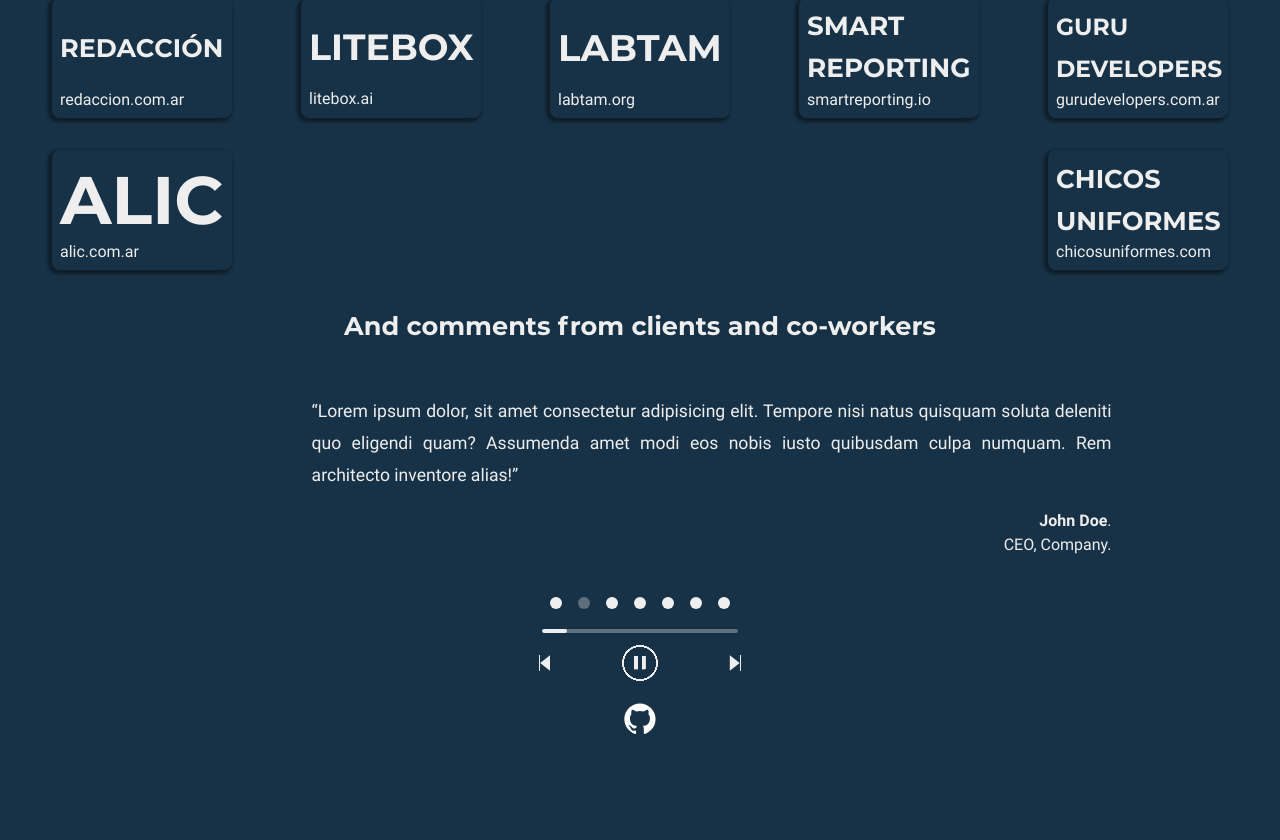
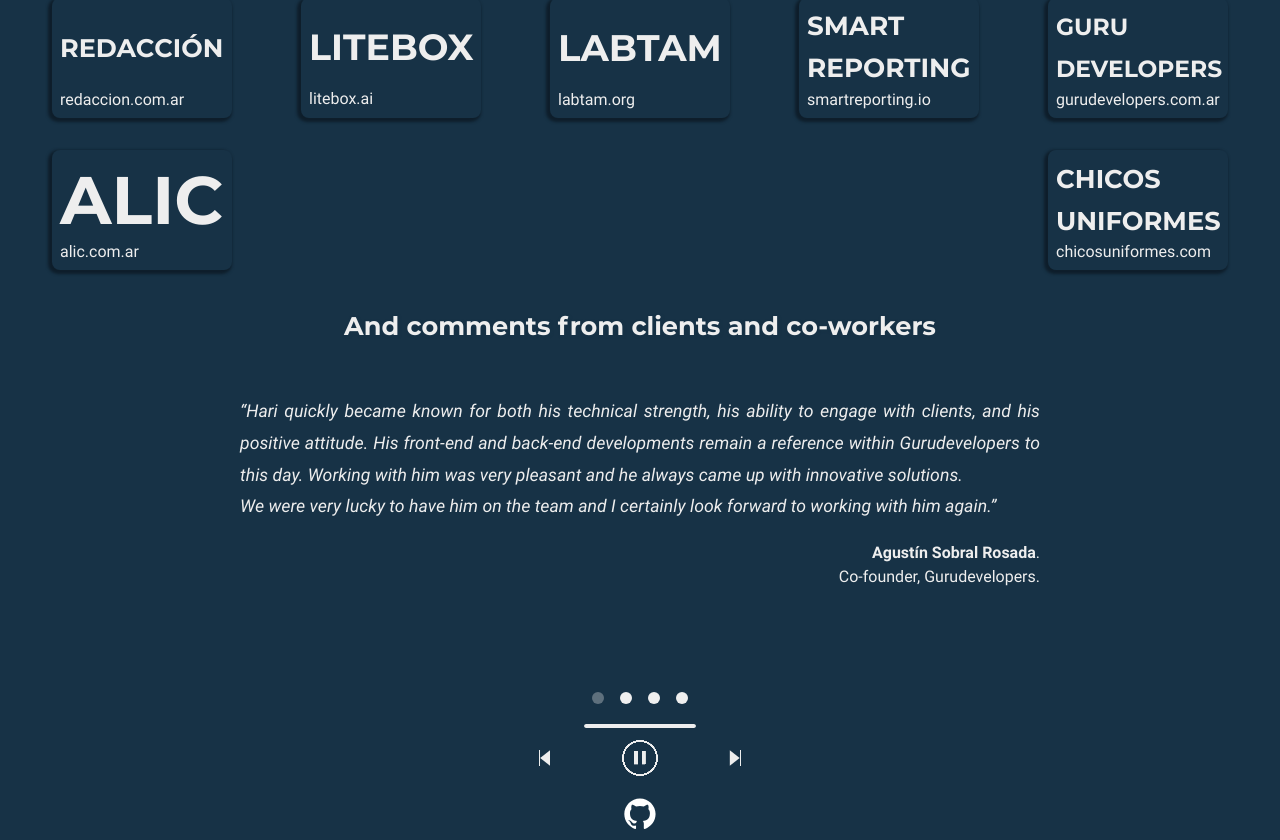
Before and after one commit to harisolaas/harisolaas-personal-portfolio, a Next.js app: page /experience in a window 1280 px wide. Shown: the part 513-1353 px from the top of the page. Before the commit the page ends 1258 px from the top, so only its background shows below. Built offline with nearby package versions, Linux system fonts and the light colour scheme.

Commit message:
Add real recommendations and propper styling

```diff
--- a/components/recommendation-slider-item.tsx
+++ b/components/recommendation-slider-item.tsx
@@ -3,6 +3,7 @@
 
 const ListItem = styled.li<{ width: number }>`
   display: inline-block;
+  padding: 0 8px;
   width: ${({ width }) => width}px;
 `;
 
--- a/components/slider.tsx
+++ b/components/slider.tsx
@@ -15,6 +15,8 @@
   overflow: hidden;
 `;
 const List = styled.ul<{ activeIndex: number; itemWidth: number }>`
+  align-items: flex-start;
+  display: flex;
   list-style: none;
   overflow: hidden;
   padding: 0;
@@ -68,7 +70,13 @@
   width: fit-content;
 `;
 
-const RecommendationsSlider: React.FC = ({ children }) => {
+interface RecommendationsSliderProps {
+  onSlide: () => void;
+}
+const RecommendationsSlider: React.FC<RecommendationsSliderProps> = ({
+  children,
+  onSlide,
+}) => {
   const [activeIndex, setActiveIndex] = React.useState(0);
   const [autoplay, setAutoplay] = React.useState(true);
   const autoplayIntervalRef = React.useRef(null);
@@ -93,8 +101,9 @@
       }
       setActiveIndex(index);
       resetProgressbar();
+      onSlide();
     },
-    [children]
+    [children, onSlide]
   );
   const handleToggleAutoplay = () => {
     setAutoplay(!autoplay);
@@ -114,7 +123,7 @@
     if (autoplay) {
       autoplayIntervalRef.current = setTimeout(() => {
         slideToNext();
-      }, 5000);
+      }, 20000);
     }
     return () => {
       clearInterval(autoplayIntervalRef.current);
--- a/pages/experience.tsx
+++ b/pages/experience.tsx
@@ -9,6 +9,7 @@
 import DefaultMain from "../components/styled-main";
 import Text from "../components/styled-text";
 import media from "../utils/media-queries";
+import React from "react";
 
 const brandsAndCompanies = [
   { name: "Estée Lauder Companies", url: "elcompanies.com" },
@@ -29,13 +30,36 @@
   { name: "Alic", url: "alic.com.ar" },
   { name: "Chicos Uniformes", url: "chicosuniformes.com" },
 ];
-const recommendationsData = Array(7).fill({
-  author: "John Doe",
-  company: "Company",
-  message:
-    "Lorem ipsum dolor, sit amet consectetur adipisicing elit. Tempore nisi natus quisquam soluta deleniti quo eligendi quam? Assumenda amet modi eos nobis iusto quibusdam culpa numquam. Rem architecto inventore alias!",
-  position: "CEO",
-});
+const recommendationsData = [
+  {
+    author: "Agustín Sobral Rosada",
+    company: "Gurudevelopers",
+    message:
+      "Hari quickly became known for both his technical strength, his ability to engage with clients, and his positive attitude. His front-end and back-end developments remain a reference within Gurudevelopers to this day. Working with him was very pleasant and he always came up with innovative solutions.\nWe were very lucky to have him on the team and I certainly look forward to working with him again.",
+    position: "Co-founder",
+  },
+  {
+    author: "Ernesto Garmendia",
+    company: "Litebox",
+    message:
+      "I highly recommend Harald. He is undoubtedly a person who can empower any work group. I highlight his ability to learn, attention to detail, passion for work, commitment, creativity to solve problems, and his abilities to communicate. He is very complete in both hard and soft skills. At Litebox he developed and led projects, exceeding expectations.\nIn addition to being an excellent professional, above all, I highlight his human quality, his companionship, and the constant collaboration to generate a great climate and work environment.",
+    position: "COO & Engineering VP",
+  },
+  {
+    author: "Ramiro Saiz",
+    company: "Alic SA",
+    message:
+      "I met Harald in the context of a complete digital transformation of the company, where we worked together from the beginning of the B2B wholesale eCommerce platform. A challenging project due to the cultural change of the company, the different data sources and a very different UX from B2C eCommerce. He was there on each step from the beginning with good communication, teamwork and, above all, meet the committed dates, always prioritizing having the site online. I emphasize that since its first delivery, it surprised us all with its creativity when solving UX issues concerns what was expected.",
+    position: "CTO",
+  },
+  {
+    author: "Darío Mira",
+    company: "Gurudevelopers",
+    message:
+      "Pure admiration for Harald both professionally and personally. He was one of the most brilliant people I worked with. It was a blessing to be able to work with him in his early days and see the growth he has developed in such a short time.",
+    position: "Co-founder",
+  },
+];
 
 const Brands = styled.ul`
   display: flex;
@@ -87,10 +111,41 @@
     }
   `}
 `;
-const Message = styled(Text)`
-  font-size: 1.1rem;
-  line-height: 1.8;
+const Message = styled(Text)<{ expanded: boolean }>`
+  font-style: italic;
+  height: ${({ expanded }) => (expanded ? "auto" : "10.3rem")};
+  overflow: hidden;
+  position: relative;
   text-align: justify;
+  white-space: pre-line;
+  ::before,
+  ::after {
+    background-color: ${({ theme }) => theme.colors.background};
+    left: 0;
+    position: absolute;
+    width: 100%;
+  }
+  ::before {
+    bottom: 1.3rem;
+    content: ${({ expanded }) => (expanded ? "unset" : '"[...]”"')};
+  }
+  ::after {
+    bottom: 0;
+    content: ${({ expanded }) => (expanded ? "unset" : '"Read more"')};
+    font-style: normal;
+    height: 1.3rem;
+    text-decoration: underline;
+  }
+  ${media("medium")`
+    font-size: 1.1rem;
+    height: unset;
+    line-height: 1.8;
+    overflow: unset;
+    ::before,
+    ::after {
+      content: unset;
+    }
+  `}
 `;
 const Recommendation = styled.div`
   margin: auto;
@@ -101,6 +156,10 @@
 `;
 
 export default function Experience(): JSX.Element {
+  const [expandedMessageIndex, setExpandedMessageIndex] = React.useState(
+    null as null | number
+  );
+
   return (
     <Layout title="Experience">
       <Main>
@@ -123,12 +182,17 @@
           ))}
         </Brands>
         <H2>And comments from clients and co-workers</H2>
-        <RecommendationsSlider>
+        <RecommendationsSlider onSlide={() => setExpandedMessageIndex(null)}>
           {recommendationsData.map(
             ({ author, company, message, position }, index) => (
               <RecommendationItem key={index}>
                 <Recommendation>
-                  <Message>“{message}”</Message>
+                  <Message
+                    expanded={index === expandedMessageIndex}
+                    onClick={() => setExpandedMessageIndex(index)}
+                  >
+                    “{message}”
+                  </Message>
                   <Signature>
                     <strong>{author}</strong>.<br />
                     {position}, {company}.
```
